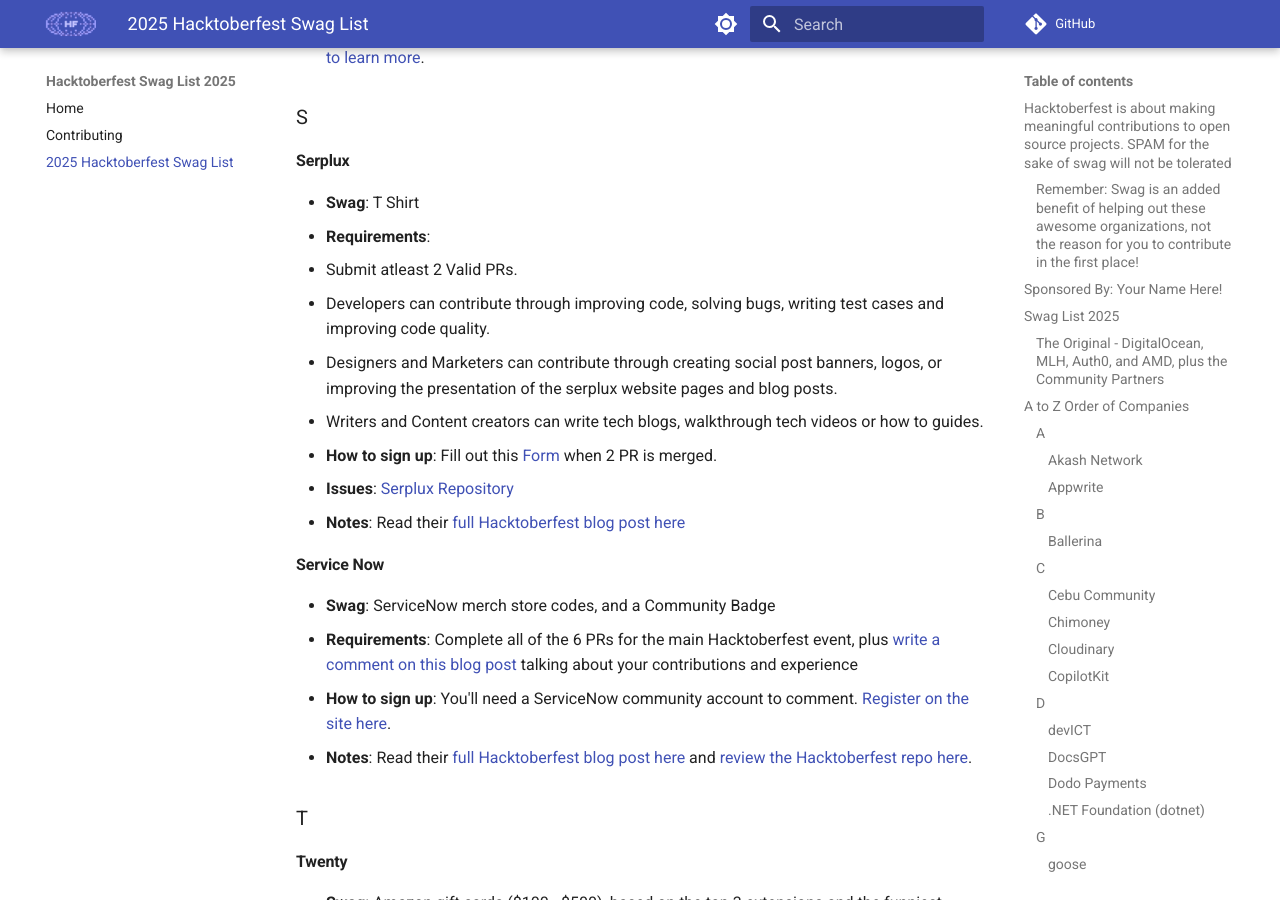
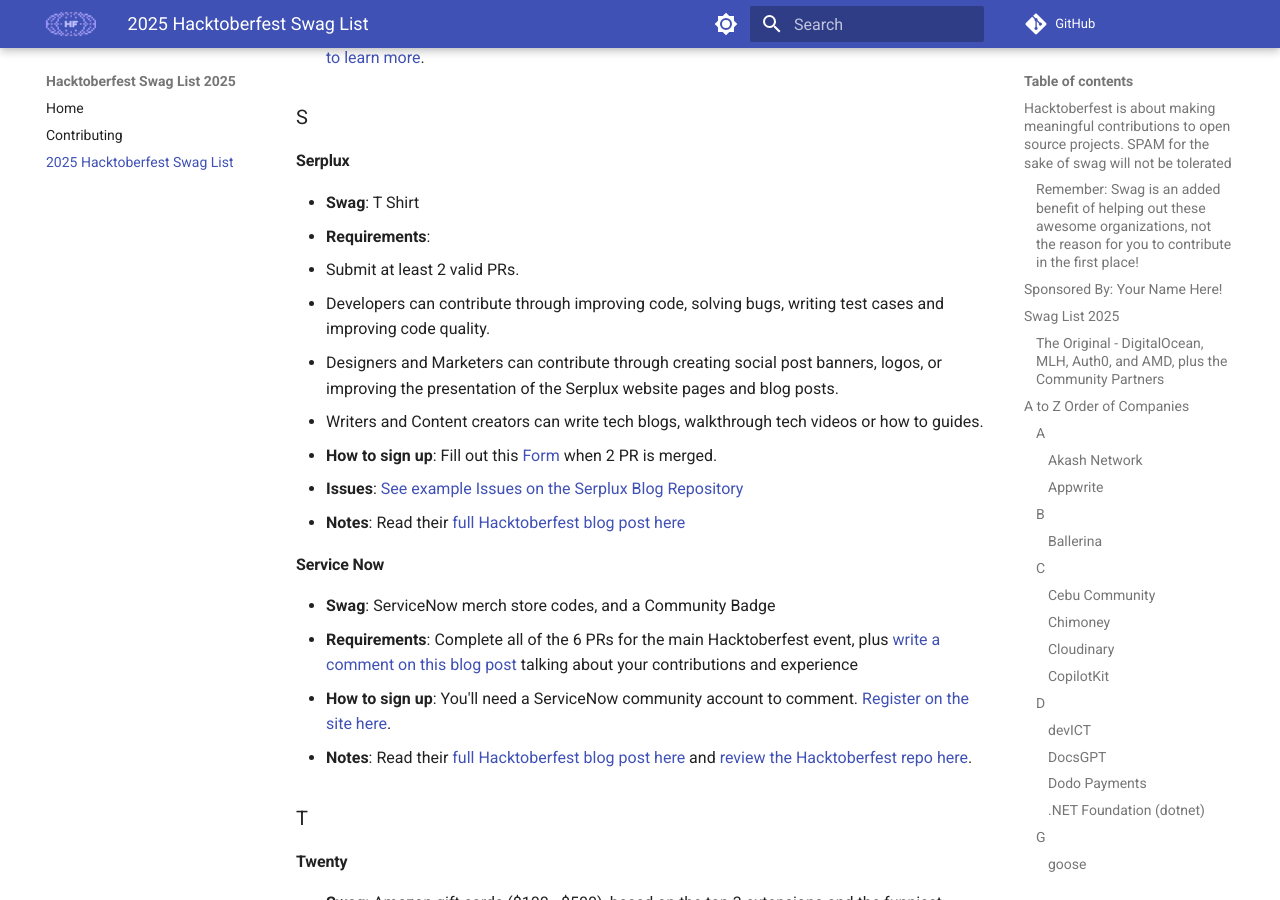
Before and after one commit to crweiner/hacktoberfest-swag-list, an MkDocs documentation site: the page built from docs/list.md, in a window 1280 px wide and 900 px high, scrolled down 11163 px. Built offline with MkDocs 1.6.1 and Material for MkDocs 9.7.7, drawn with Linux system fonts in a browser that asks for light colours; plug-ins that fetch from the network failed and are left out; comment, search, counter and statistics services are not loaded.

Commit message:
Adjust Serplux

```diff
--- a/docs/list.md
+++ b/docs/list.md
@@ -340,12 +340,12 @@
 
 - **Swag**: T Shirt
 - **Requirements**:
-   - Submit atleast 2 Valid PRs.
+   - Submit at least 2 valid PRs.
    - Developers can contribute through improving code, solving bugs, writing test cases and improving code quality.
-   - Designers and Marketers can contribute through creating social post banners, logos, or improving the presentation of the serplux website pages and blog posts.
+   - Designers and Marketers can contribute through creating social post banners, logos, or improving the presentation of the Serplux website pages and blog posts.
    - Writers and Content creators can write tech blogs, walkthrough tech videos or how to guides.
 - **How to sign up**: Fill out this [Form](https://docs.google.com/forms/d/e/1FAIpQLSf9UW15IOT9hPYehUjqkgOUXerHeYnrm5Cova_PwGosryyvjg/viewform) when 2 PR is merged.
-- **Issues**: [Serplux Repository](https://github.com/Serplux/blog)
+- **Issues**: [See example Issues on the Serplux Blog Repository](https://github.com/Serplux/blog/issues)
 - **Notes**: Read their [full Hacktoberfest blog post here](https://blog.serplux.com/hacktoberfest-2025/)
 
 #### Service Now
```
